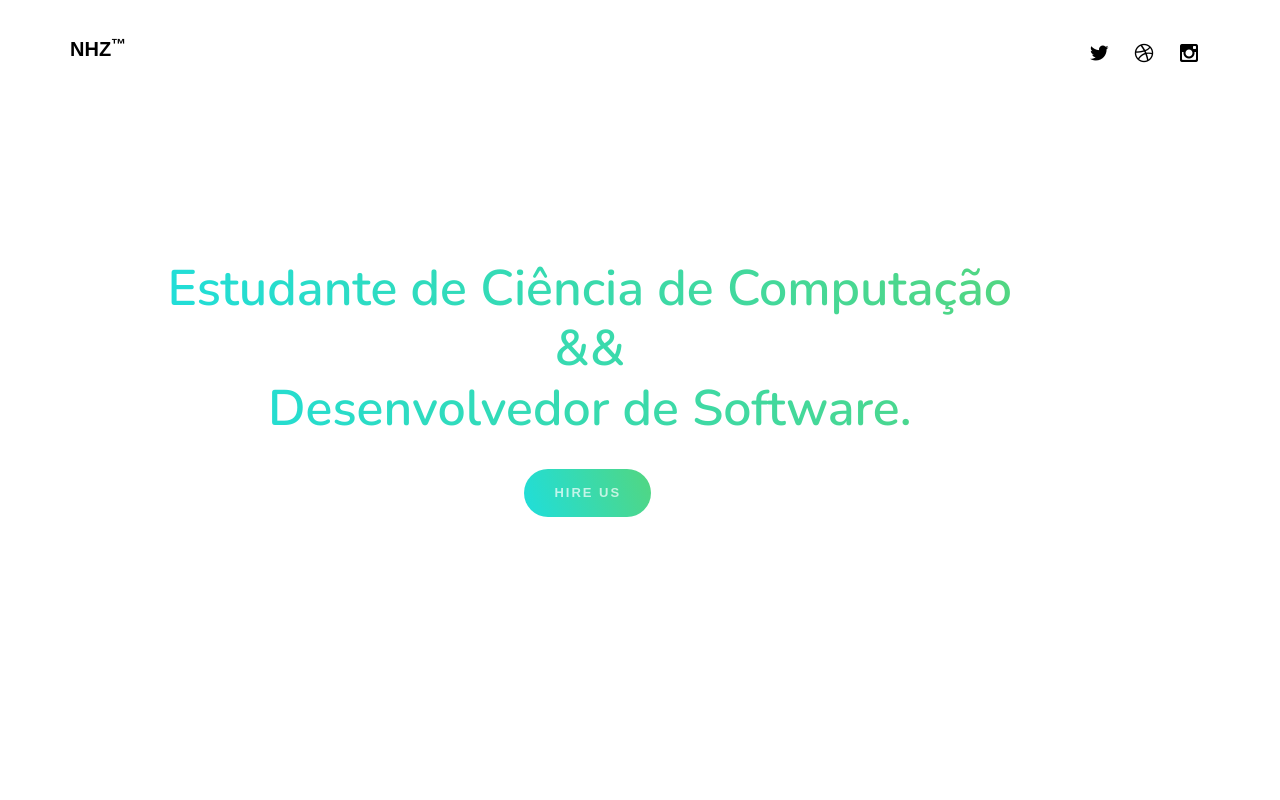
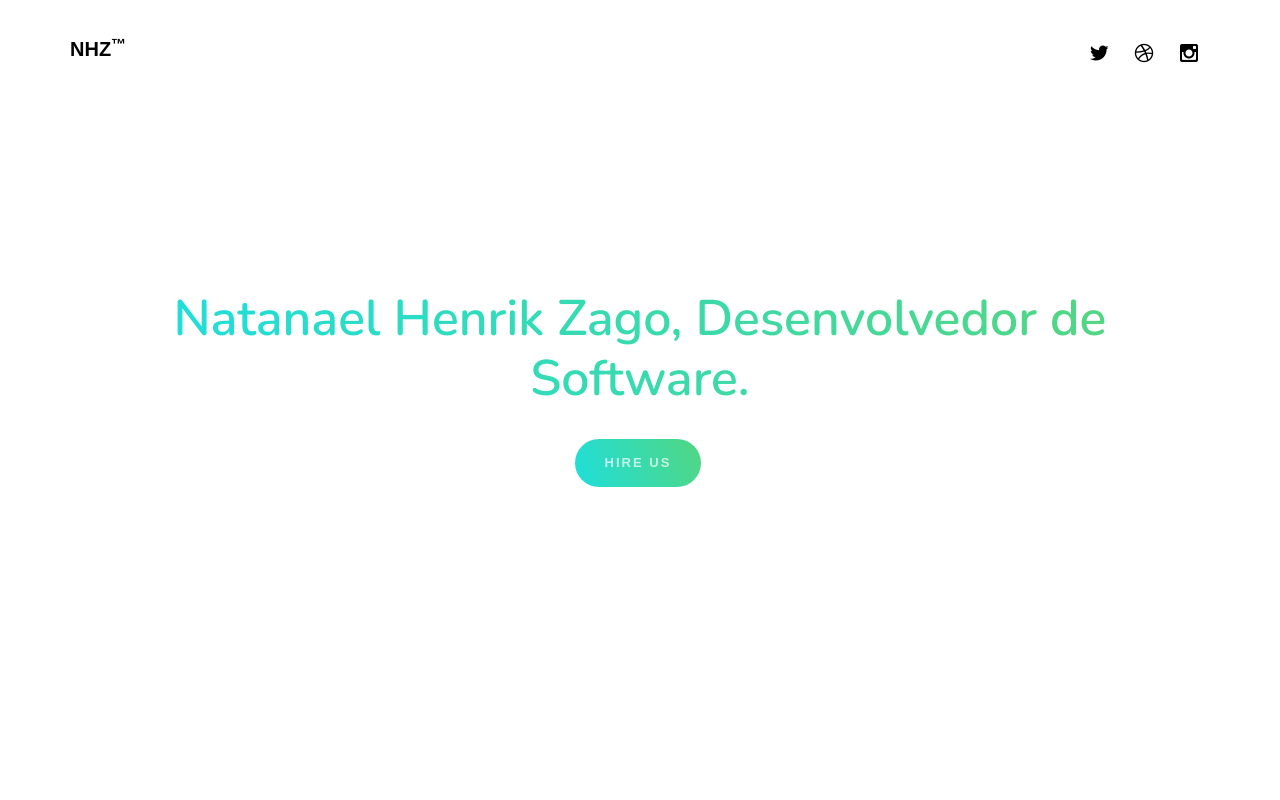
Before and after one commit to NatanaelHZ/my-test-git-pages, a plain HTML site: page index.html in a window 1280 px wide. Shown: the top 800 px of the page. Drawn offline with Linux system fonts and the light colour scheme; files whose address does not match are found by name.

Commit message:
Update index.html

```diff
--- a/index.html
+++ b/index.html
@@ -80,7 +80,7 @@
 					<div class="col-md-10 col-md-offset-1 text-center">
 						<div class="dt js-height">
 							<div class="dtc animate-box">
-								<h2 class="gradient-text">Estudante de Ciência de Computação <br/> &&  <br/> Desenvolvedor de Software.</h2>
+								<h2 class="gradient-text">Natanael Henrik Zago, Desenvolvedor de Software.</h2>
 								<p><a href="#" class="btn btn-gradient">Hire Us</a></p>
 							</div>
 						</div>
```
